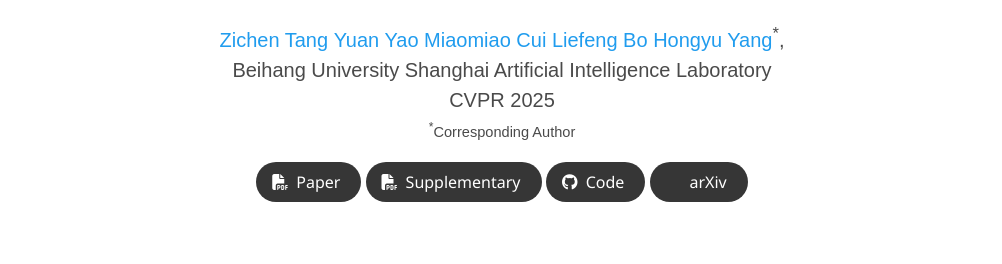
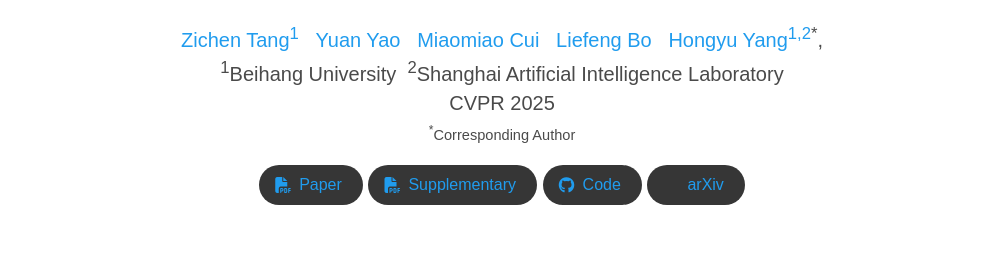
Before and after one commit to silence-tang/gaussian-ip, a plain HTML site: page index.html in a window 1280 px wide. Shown: the part 213-477 px from the top of the page, without its empty margins (138-1140 px from the left). Drawn offline with nearby package versions, Linux system fonts and the light colour scheme; grey boxes are pictures that could not be loaded; some icons are missing; a web font is replaced by a local one.

Commit message:
Update index.html

```diff
--- a/index.html
+++ b/index.html
@@ -25,7 +25,7 @@
 
 
   <title>GaussianIP: Identity-Preserving Realistic 3D Human Generation via Human-Centric Diffusion Prior</title>
-  <link rel="icon" type="image/x-icon" href="static/images/favicon.ico">
+  <link rel="icon" type="image/png" href="static/images/favicon.ico">
   <link rel="apple-touch-icon" sizes="180x180" href="static/images/favicon.ico">
   <link rel="icon" type="image/png" sizes="32x32" href="static/images/favicon.ico">
   <link rel="icon" type="image/png" sizes="16x16" href="static/images/favicon.ico">
@@ -61,20 +61,23 @@
             <div class="is-size-5 publication-authors">
                     <!-- Paper authors -->
                     <span class="author-block">
-                    <a href="https://github.com/silence-tang" target="_blank">Zichen Tang</a>
+                      <a href="https://github.com/silence-tang" target="_blank">Zichen Tang<sup>1</sup></a>&nbsp;&nbsp;
+                      </span>
                       <span class="author-block">
-                    <a href="SECOND AUTHOR PERSONAL LINK" target="_blank">Yuan Yao</a>
+                          <a href="SECOND AUTHOR PERSONAL LINK" target="_blank">Yuan Yao</a>&nbsp;&nbsp;
+                      </span>
                       <span class="author-block">
-                    <a href="https://scholar.google.com/citations?hl=zh-CN&user=C-7UhS9dBroC" target="_blank">Miaomiao Cui</a>
+                          <a href="https://scholar.google.com/citations?hl=zh-CN&user=C-7UhS9dBroC" target="_blank">Miaomiao Cui</a>&nbsp;&nbsp;
+                      </span>
                       <span class="author-block">
-                    <a href="https://scholar.google.com/citations?user=FJwtMf0AAAAJ&hl=zh-CN&oi=ao" target="_blank">Liefeng Bo</a>
+                          <a href="https://scholar.google.com/citations?user=FJwtMf0AAAAJ&hl=zh-CN&oi=ao" target="_blank">Liefeng Bo</a>&nbsp;&nbsp;
+                      </span>
                       <span class="author-block">
-                    <a href="FIFTH AUTHOR PERSONAL LINK" target="_blank">Hongyu Yang</a><sup>*</sup>,</span>
+                          <a href="FIFTH AUTHOR PERSONAL LINK" target="_blank">Hongyu Yang<sup>1,2</sup></a><sup>*</sup>,
                       </span>
-                  </div>
 
                       <div class="is-size-5 publication-authors">
-                    <span class="author-block">Beihang University   Shanghai Artificial Intelligence Laboratory<br>CVPR 2025</span>
+                          <span class="author-block"><sup>1</sup>Beihang University&nbsp;&nbsp;<sup>2</sup>Shanghai Artificial Intelligence Laboratory<br>CVPR 2025</span>
                           <span class="eql-cntrb"><small><br><sup>*</sup>Corresponding Author</small></span>
                       </div>
 
```
Lines whose indentation alone changed are shown as unchanged.
